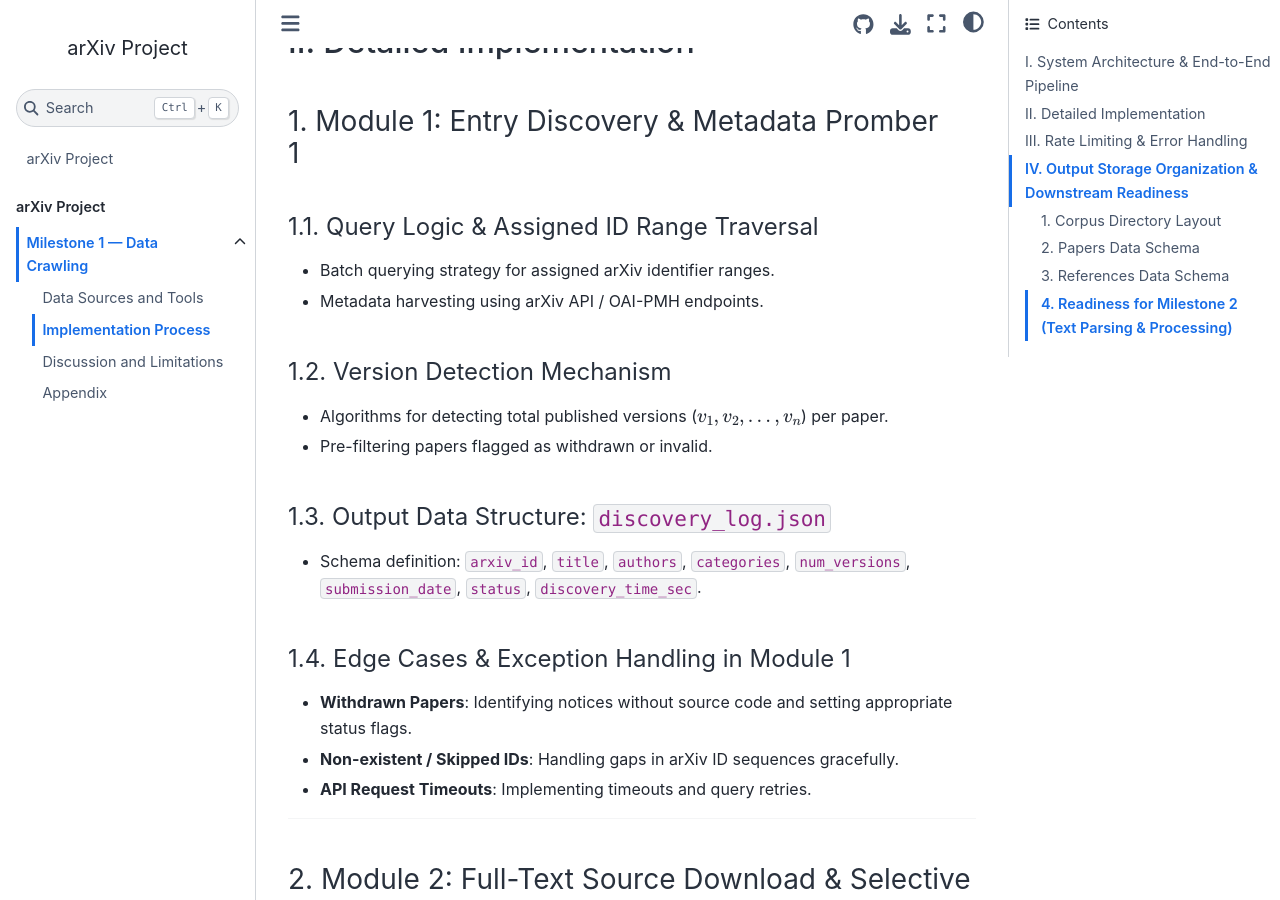
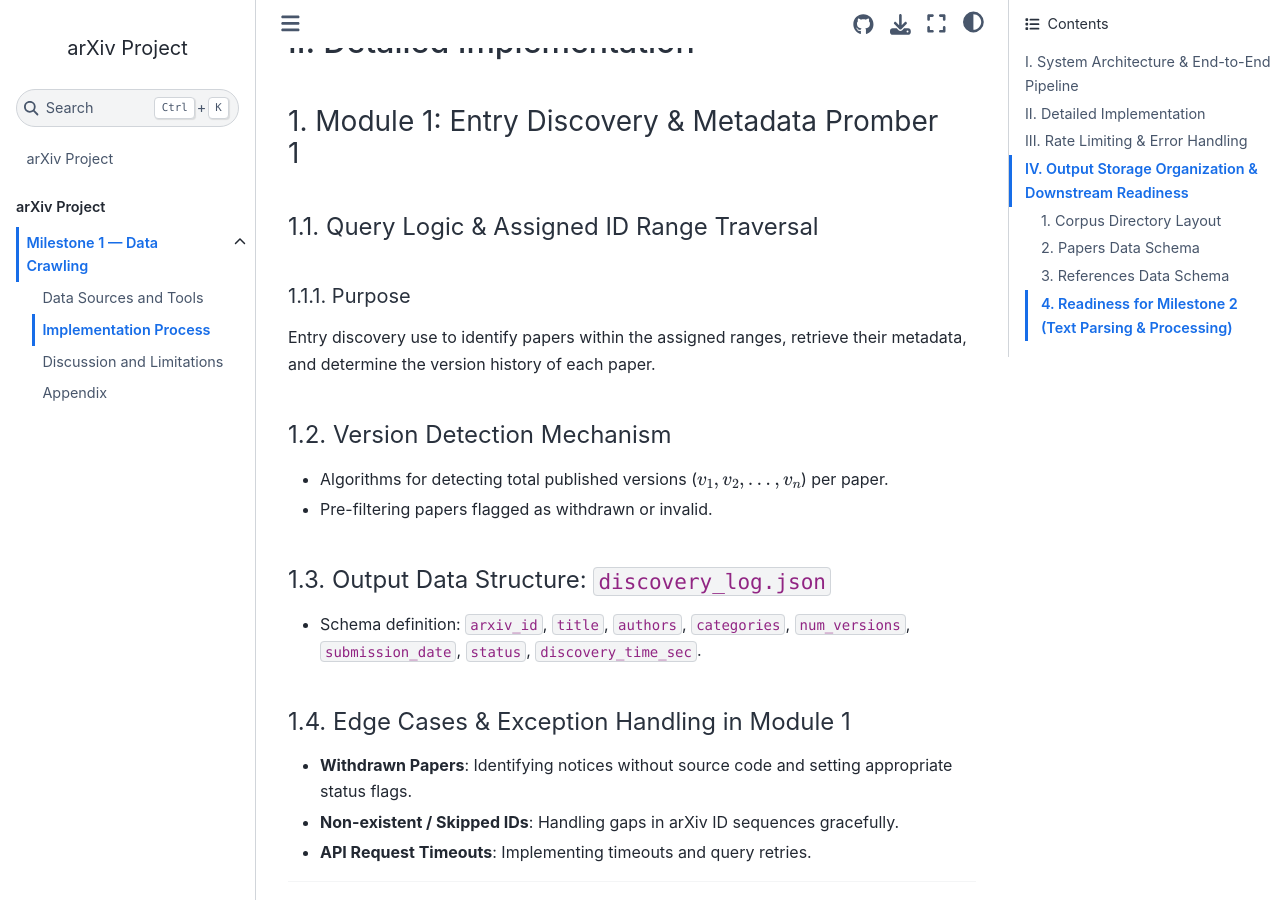
Before and after one commit to vinhnguyen2112-vn/Report_Intro_Data, a Jupyter Book: the page built from milestone1/implementation.md, in a window 1280 px wide and 900 px high, scrolled down 1074 px. Built offline with Jupyter Book 1.0.4 settings and Sphinx 7.4.7 and the Sphinx Book theme 1.1.4, drawn with Linux system fonts in a browser that asks for light colours; pages that are not in the unit, such as notebooks, are missing from menus.

Commit message:
add entry discovery

```diff
--- a/milestone1/implementation.md
+++ b/milestone1/implementation.md
@@ -43,8 +43,8 @@ flowchart TD
 
 ### 1. Module 1: Entry Discovery & Metadata Promber 1
 #### 1.1. Query Logic & Assigned ID Range Traversal
-- Batch querying strategy for assigned arXiv identifier ranges.
-- Metadata harvesting using arXiv API / OAI-PMH endpoints.
+##### 1.1.1. Purpose
+Entry discovery use to identify papers within the assigned ranges, retrieve their metadata, and determine the version history of each paper.
 
 #### 1.2. Version Detection Mechanism
 - Algorithms for detecting total published versions ($v_1, v_2, \dots, v_n$) per paper.
```
Also changed, not shown: 1 other file.
